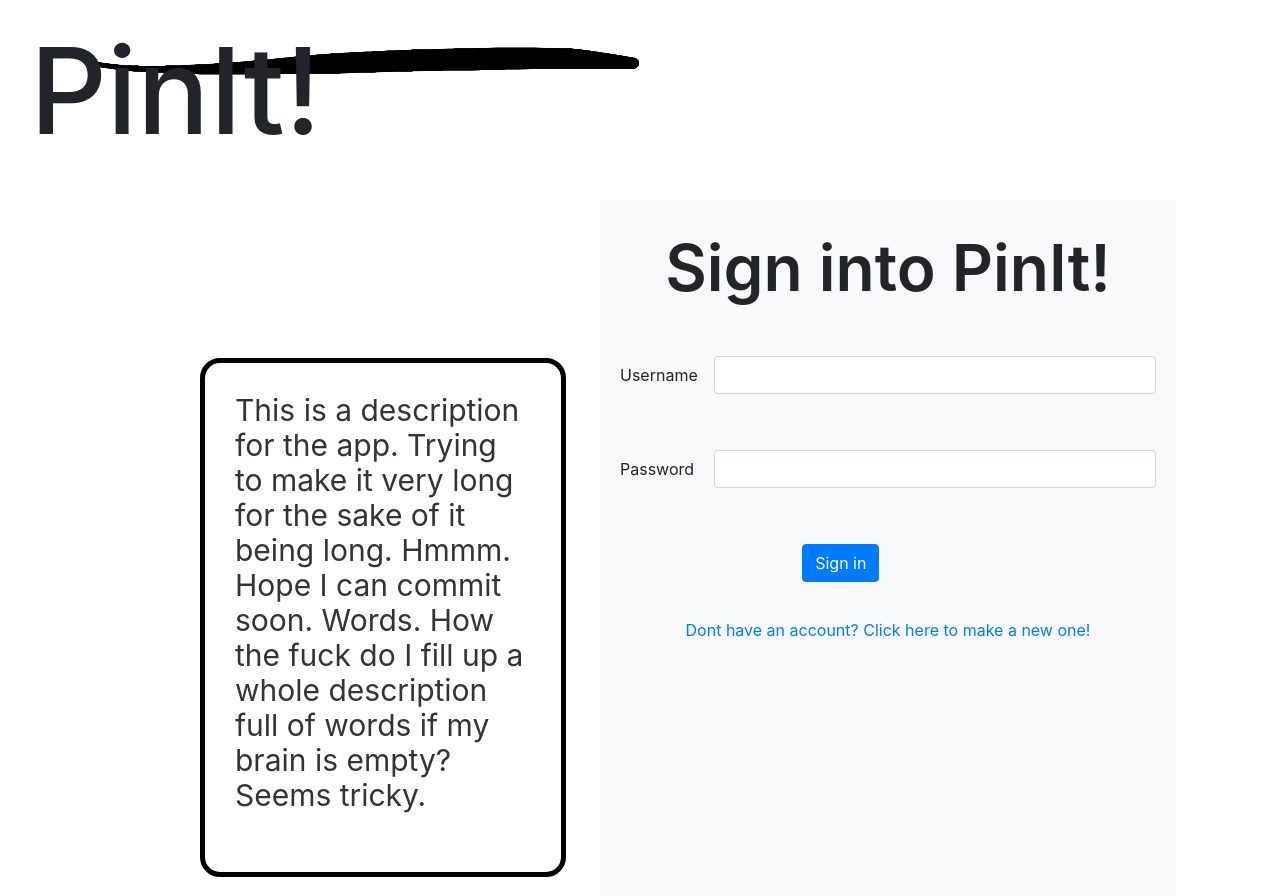
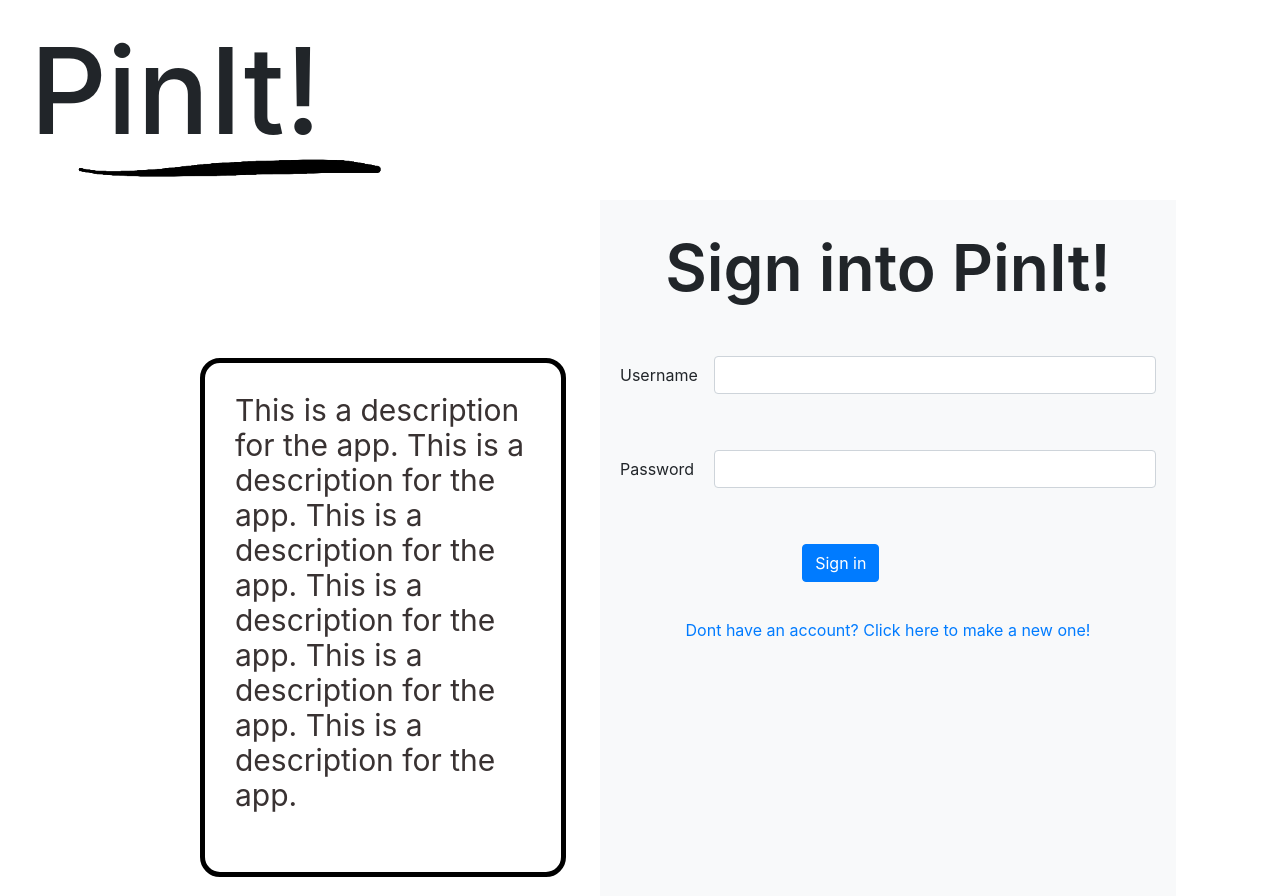
Before and after one commit to TiagoF99/PinIt, a React (Create React App) app in the folder app/frontend/: page / in a window 1280 px wide. Built offline with nearby package versions, Linux system fonts and the light colour scheme.

Commit message:
fixed line position

```diff
--- a/app/frontend/src/component/StartPage.js
+++ b/app/frontend/src/component/StartPage.js
@@ -15,13 +15,15 @@ export default class StartPage extends Component {
     return (
       <main className="content">
         <div id="apptitle"> PinIt! </div>
-        <img src="/image/transparent-line.png" alt="Line" />
+        <img src="/image/transparent-line.png" alt="Line" style={{width: 400, height: 85,
+        position: 'absolute', top: 130, left: 30}}/>
+
         <Login />
         <div id="description"> This is a description for the app.
-        Trying to make it very long for the sake of it being long.
-        Hmmm. Hope I can commit soon. Words. How the fuck do I fill
-        up a whole description full of words if my brain is empty?
-        Seems tricky. </div>
+        This is a description for the app. This is a description
+        for the app. This is a description for the app. This is
+        a description for the app. This is a description for
+        the app. </div>
       </main>
     );
   }
```
